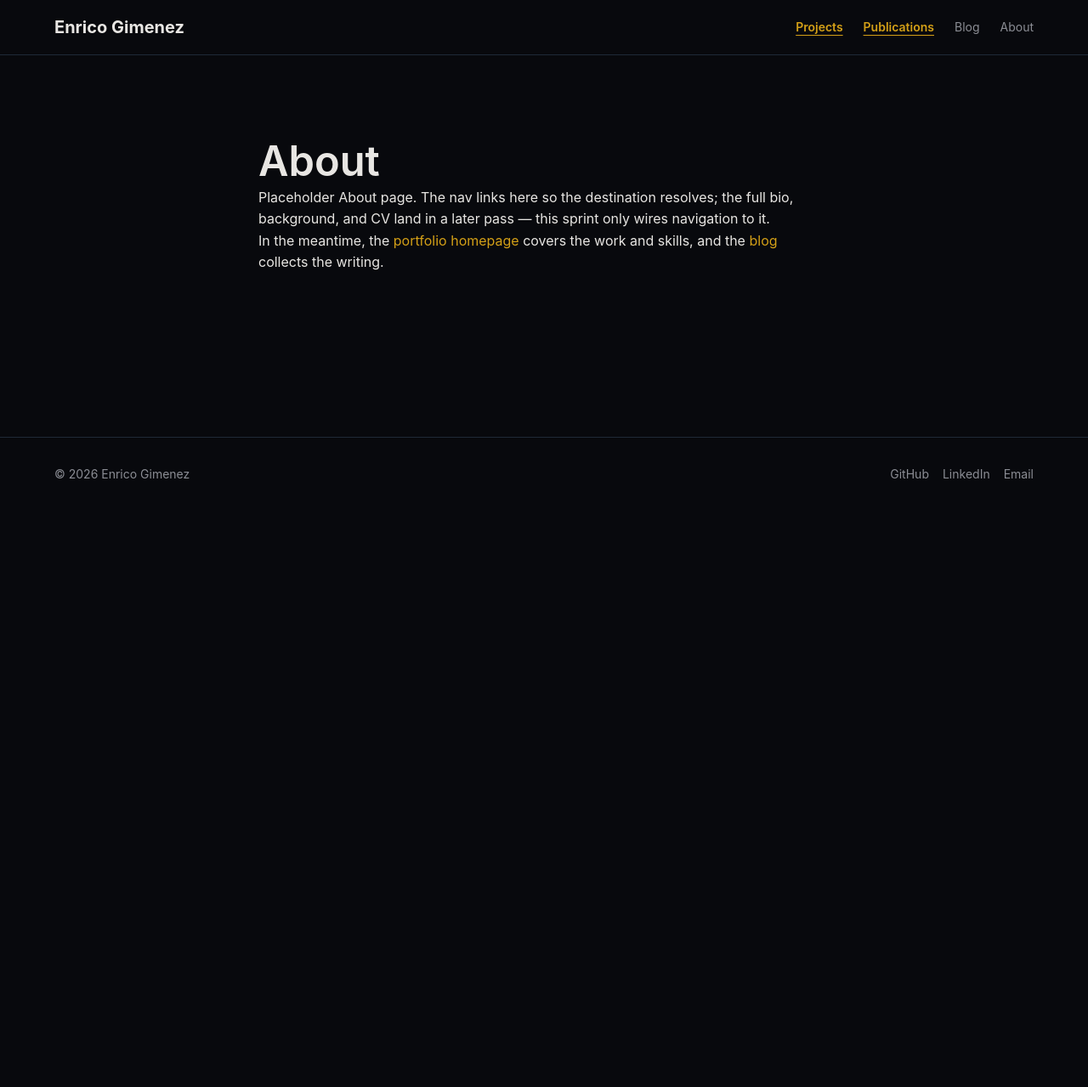
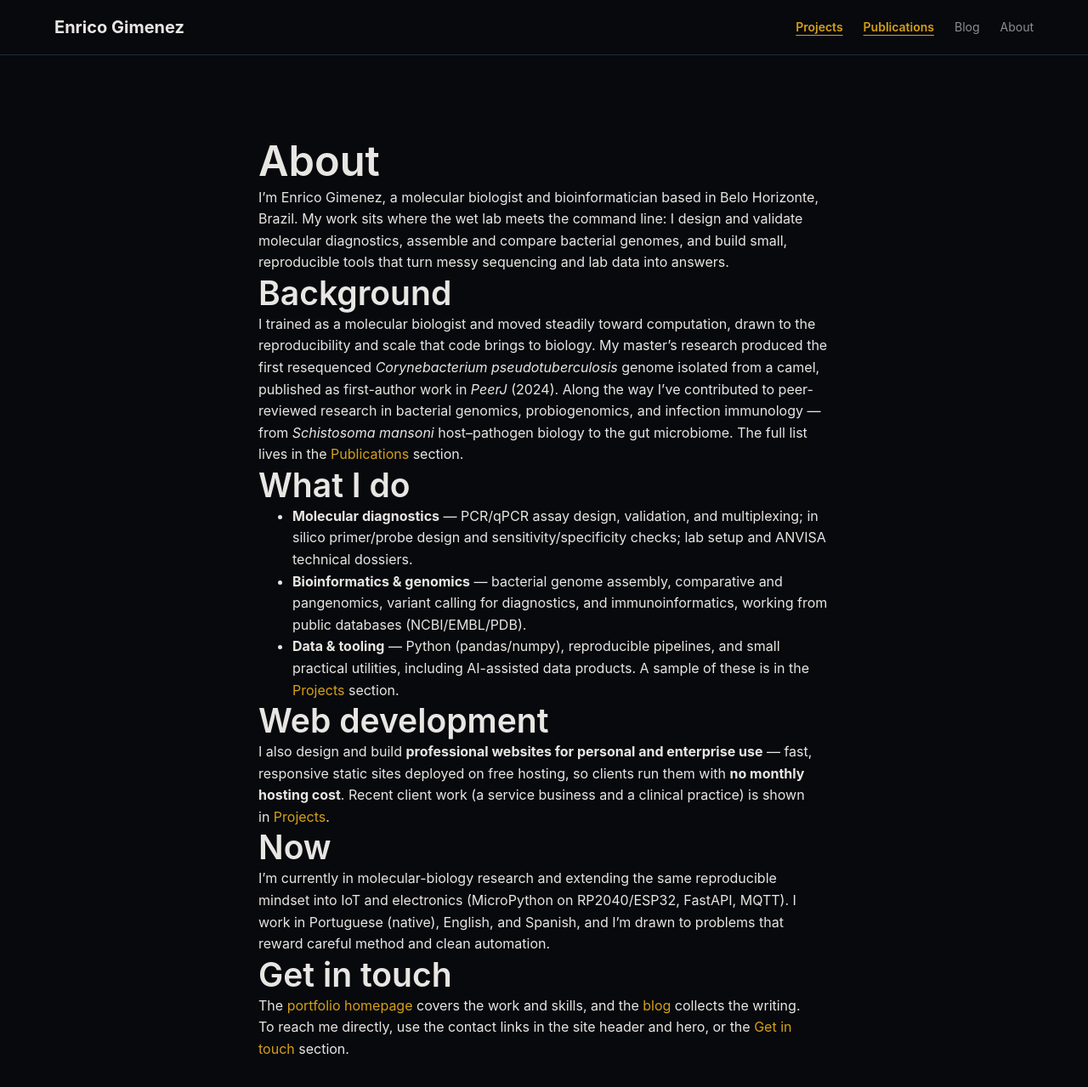
Before and after one commit to GimenezEGT/gimenezegt.github.io, a Jekyll site: the page built from about.md, in a window 1280 px wide and 1400 px high. Shown: the top 1279 px of the window at 85% size. Built offline with Jekyll 4.4.1, drawn with Linux system fonts in a browser that asks for light colours.

Commit message:
Replace placeholder About page with full bio (014)
Rewrite about.md (/about/) from the navigation placeholder into a real About
page: intro, Background (research + first-author PeerJ genome work), What I do
(diagnostics, bioinformatics, data tooling), Web development (professional
static sites on free hosting, no monthly hosting cost), Now (IoT/electronics,
languages), and Get in touch. Grounded in existing site data; links to the
Projects/Publications/Contact sections and the blog. Content-only.

Co-Authored-By: Claude Opus 4.8 <noreply@anthropic.com>

```diff
--- a/about.md
+++ b/about.md
@@ -5,9 +5,50 @@ permalink: /about/
 description: "About Enrico Gimenez — bioinformatics, data science, and molecular biology."
 ---
 
-Placeholder About page. The nav links here so the destination resolves; the full
-bio, background, and CV land in a later pass — this sprint only wires navigation
-to it.
+I'm Enrico Gimenez, a molecular biologist and bioinformatician based in Belo
+Horizonte, Brazil. My work sits where the wet lab meets the command line: I design
+and validate molecular diagnostics, assemble and compare bacterial genomes, and
+build small, reproducible tools that turn messy sequencing and lab data into
+answers.
 
-In the meantime, the [portfolio homepage](/) covers the work and skills, and the
-[blog](/blog/) collects the writing.
+## Background
+
+I trained as a molecular biologist and moved steadily toward computation, drawn to
+the reproducibility and scale that code brings to biology. My master's research
+produced the first resequenced *Corynebacterium pseudotuberculosis* genome isolated
+from a camel, published as first-author work in *PeerJ* (2024). Along the way I've
+contributed to peer-reviewed research in bacterial genomics, probiogenomics, and
+infection immunology — from *Schistosoma mansoni* host–pathogen biology to the gut
+microbiome. The full list lives in the [Publications](/#publications) section.
+
+## What I do
+
+- **Molecular diagnostics** — PCR/qPCR assay design, validation, and multiplexing;
+  in silico primer/probe design and sensitivity/specificity checks; lab setup and
+  ANVISA technical dossiers.
+- **Bioinformatics & genomics** — bacterial genome assembly, comparative and
+  pangenomics, variant calling for diagnostics, and immunoinformatics, working from
+  public databases (NCBI/EMBL/PDB).
+- **Data & tooling** — Python (pandas/numpy), reproducible pipelines, and small
+  practical utilities, including AI-assisted data products. A sample of these is in
+  the [Projects](/#projects) section.
+
+## Web development
+
+I also design and build **professional websites for personal and enterprise use** —
+fast, responsive static sites deployed on free hosting, so clients run them with **no
+monthly hosting cost**. Recent client work (a service business and a clinical
+practice) is shown in [Projects](/#projects).
+
+## Now
+
+I'm currently in molecular-biology research and extending the same reproducible
+mindset into IoT and electronics (MicroPython on RP2040/ESP32, FastAPI, MQTT). I
+work in Portuguese (native), English, and Spanish, and I'm drawn to problems that
+reward careful method and clean automation.
+
+## Get in touch
+
+The [portfolio homepage](/) covers the work and skills, and the [blog](/blog/)
+collects the writing. To reach me directly, use the contact links in the site header
+and hero, or the [Get in touch](/#contact) section.
```
